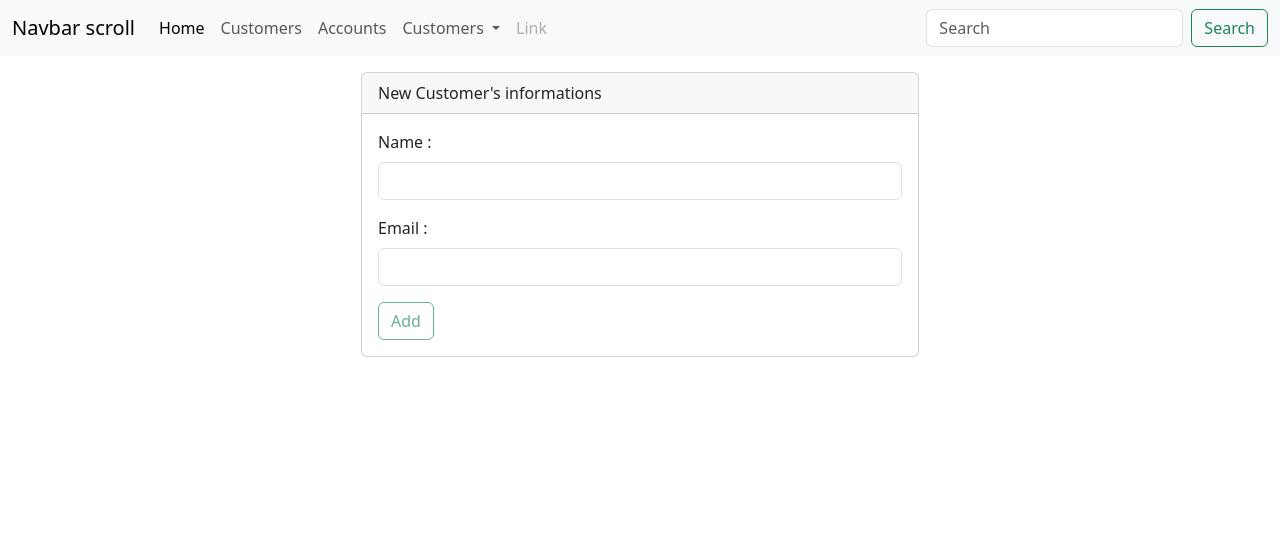
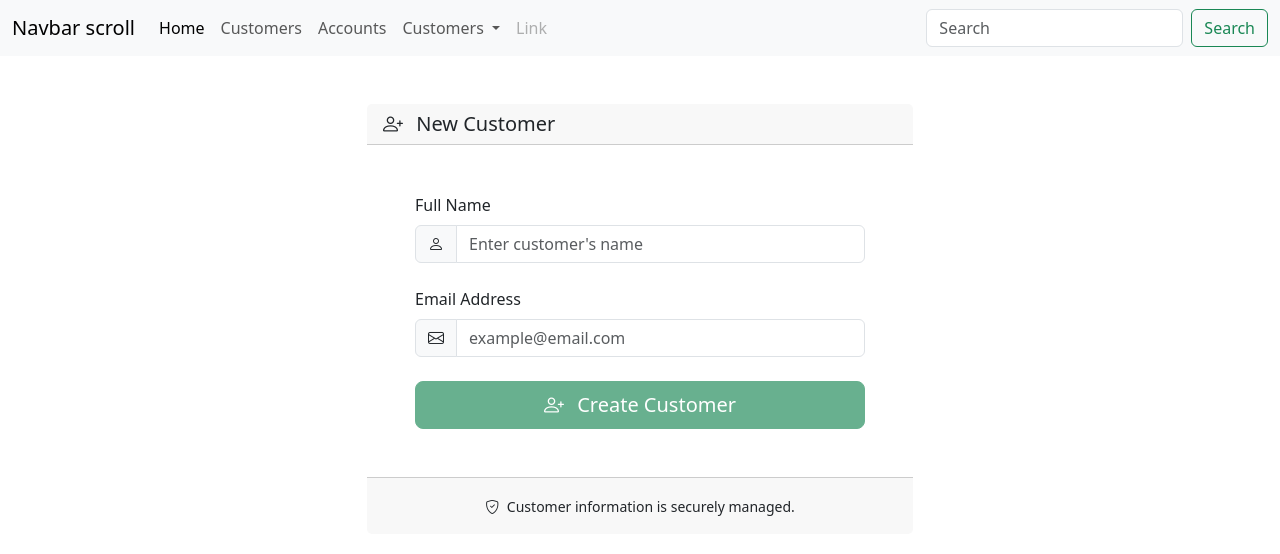
Before and after one commit to samirfandi/eBanking-frontend, an Angular app: page /addCustomer in a window 1280 px wide. Shown: the top 554 px of the page. Built offline with nearby package versions, Linux system fonts and the light colour scheme.

Commit message:
refactor: improve add customer component

```diff
--- a/src/app/add-customer/add-customer.html
+++ b/src/app/add-customer/add-customer.html
@@ -1,3 +1,4 @@
+<!--
 <div class="container  mt-3">
     <div class="card col-md-6 offset-3">
         <div class="card-header"> New Customer's informations</div>
@@ -49,5 +50,118 @@
 
 
     </div>
+</div>
+-->
 
+
+<div class="container py-5">
+  <div class="row justify-content-center">
+    <div class="col-12 col-md-8 col-lg-6">
+      <div class="card customer-card border-0">
+        <!-- Card Header -->
+        <div class="card-header customer-header">
+            <h5 class="mb-0">
+                <i class="bi bi-person-plus me-2"></i>
+                New Customer
+            </h5>
+        </div>
+        <!-- Card Body -->
+        <div class="card-body p-4 p-md-5">
+          <form [formGroup]="newCustomerFormGroup"
+                (ngSubmit)="handleSaveCustomer()">
+            <!-- Name -->
+            <div class="mb-4">
+              <label for="name" class="form-label">
+                Full Name
+              </label>
+              <div class="input-group">
+                <span class="input-group-text">
+                  <i class="bi bi-person"></i>
+                </span>
+                <input
+                  id="name"
+                  type="text"
+                  formControlName="name"
+                  class="form-control"
+                  placeholder="Enter customer's name"
+                  [class.is-invalid]="newCustomerFormGroup.controls['name'].touched &&
+                                      newCustomerFormGroup.controls['name'].invalid"
+                >
+              </div>
+
+              @if (newCustomerFormGroup.controls['name'].touched) {
+                @if (newCustomerFormGroup.controls['name'].hasError('required')) {
+                  <div class="invalid-feedback d-block">
+                    <i class="bi bi-exclamation-circle me-1"></i>
+                    Name is required.
+                  </div>
+                }
+                @else if (newCustomerFormGroup.controls['name'].hasError('minlength')) {
+                  <div class="invalid-feedback d-block">
+                    Name must contain at least 3 characters.
+                  </div>
+                }
+                @else if (newCustomerFormGroup.controls['name'].hasError('pattern')) {
+                  <div class="invalid-feedback d-block">
+                    Name contains invalid characters.
+                  </div>
+                }
+              }
+            </div>
+            <!-- Email -->
+            <div class="mb-4">
+              <label for="email" class="form-label">
+                Email Address
+              </label>
+              <div class="input-group">
+                <span class="input-group-text">
+                  <i class="bi bi-envelope"></i>
+                </span>
+                <input
+                  id="email"
+                  type="email"
+                  formControlName="email"
+                  class="form-control"
+                  placeholder="example@email.com"
+                  [class.is-invalid]="newCustomerFormGroup.controls['email'].touched &&
+                                      newCustomerFormGroup.controls['email'].invalid"
+                >
+              </div>
+
+              @if (newCustomerFormGroup.controls['email'].touched) {
+                @if (newCustomerFormGroup.controls['email'].hasError('required')) {
+                  <div class="invalid-feedback d-block">
+                    <i class="bi bi-exclamation-circle me-1"></i>
+                    Email is required.
+                  </div>
+                }
+                @else if (newCustomerFormGroup.controls['email'].hasError('email')) {
+                  <div class="invalid-feedback d-block">
+                    Please enter a valid email address.
+                  </div>
+                }
+              }
+            </div>
+            <!-- Submit Button -->
+            <div class="d-grid mt-4">
+              <button
+                type="submit"
+                class="btn btn-success btn-lg"
+                [disabled]="newCustomerFormGroup.invalid">
+                <i class="bi bi-person-plus me-2"></i>
+                Create Customer
+              </button>
+            </div>
+          </form>
+        </div>
+        <!-- Card Footer -->
+        <div class="card-footer text-center py-3">
+          <small>
+            <i class="bi bi-shield-check me-1"></i>
+            Customer information is securely managed.
+          </small>
+        </div>
+      </div>
+    </div>
+  </div>
 </div>
```
